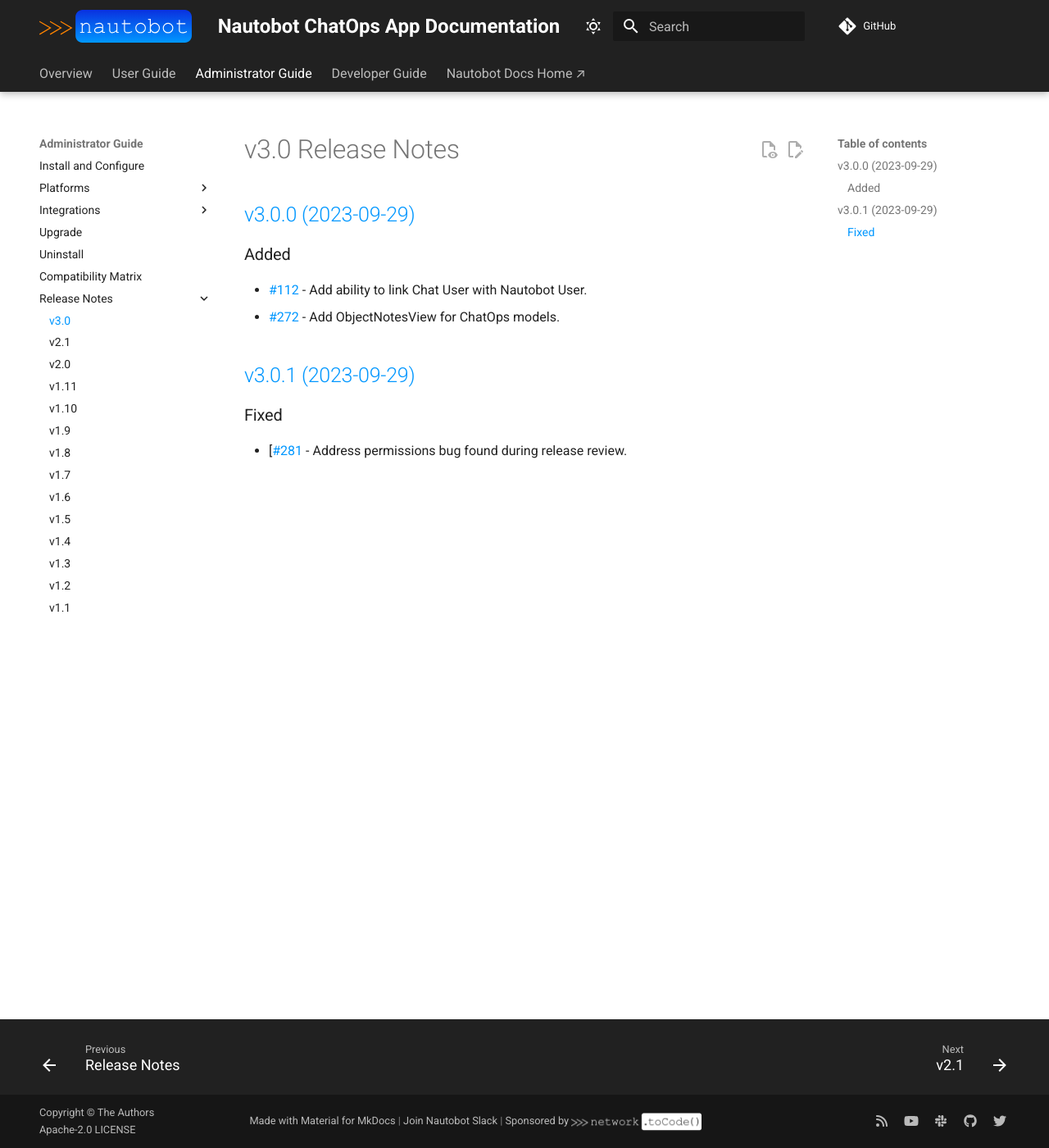
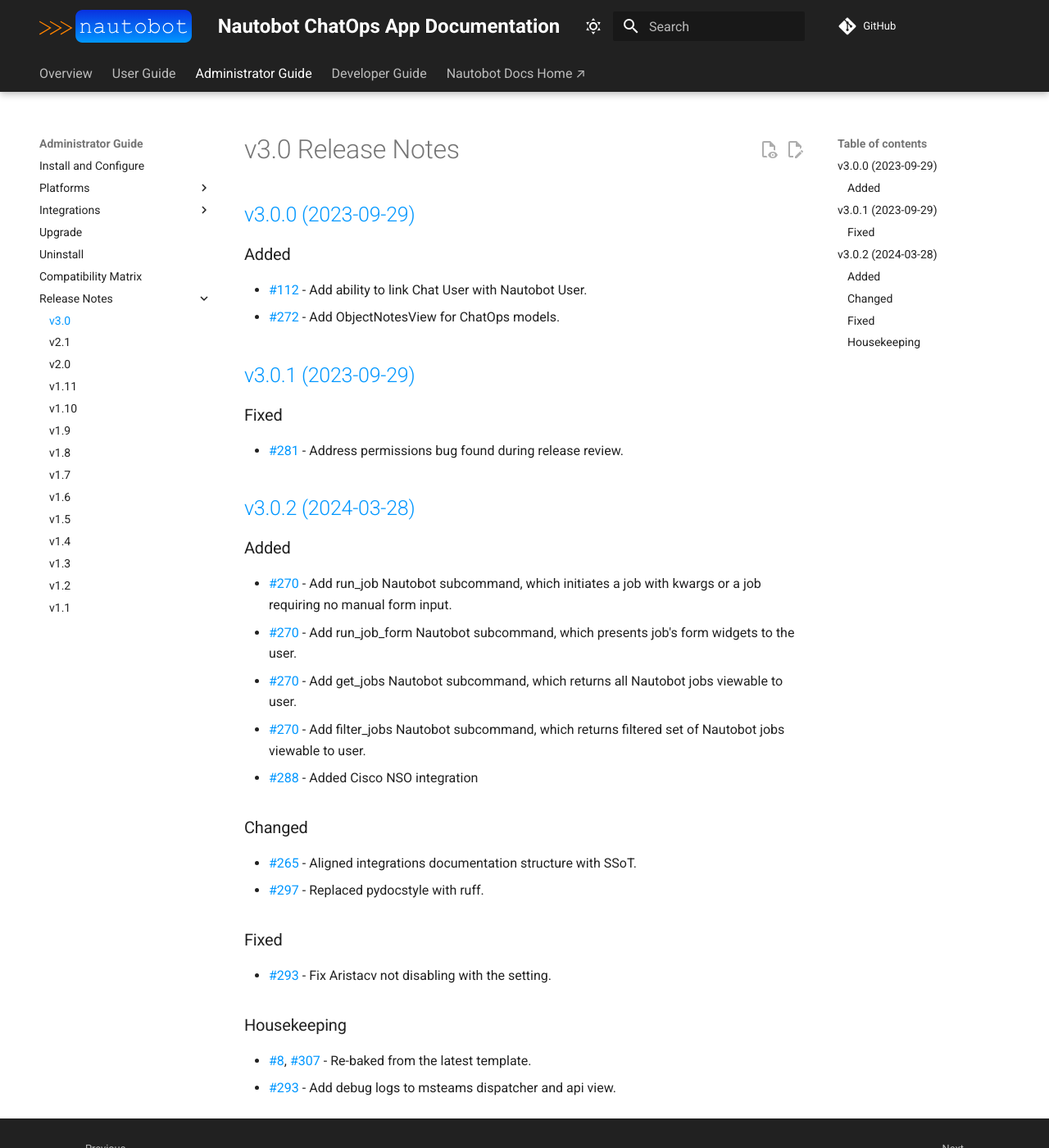
Before and after one commit to nautobot/nautobot-app-chatops, an MkDocs documentation site: the page built from docs/admin/release_notes/version_3.0.md, in a window 1280 px wide and 1400 px high. Shown: the whole window at 82% size. Built offline with MkDocs 1.6.1 and Material for MkDocs 9.7.7, drawn with Linux system fonts in a browser that asks for light colours; comment, search, counter and statistics services are not loaded.

Commit message:
Prepare for 3.0.2 release

```diff
--- a/docs/admin/release_notes/version_3.0.md
+++ b/docs/admin/release_notes/version_3.0.md
@@ -13,4 +13,28 @@
 
 ### Fixed
 
-- [[#281](https://github.com/nautobot/nautobot-app-chatops/issues/281) - Address permissions bug found during release review.
+- [#281](https://github.com/nautobot/nautobot-app-chatops/issues/281) - Address permissions bug found during release review.
+
+## [v3.0.2 (2024-03-28)](https://github.com/nautobot/nautobot-app-chatops/releases/tag/v3.0.2)
+
+### Added
+
+- [#270](https://github.com/nautobot/nautobot-app-chatops/issues/270) - Add run_job Nautobot subcommand, which initiates a job with kwargs or a job requiring no manual form input.
+- [#270](https://github.com/nautobot/nautobot-app-chatops/issues/270) - Add run_job_form Nautobot subcommand, which presents job's form widgets to the user.
+- [#270](https://github.com/nautobot/nautobot-app-chatops/issues/270) - Add get_jobs Nautobot subcommand, which returns all Nautobot jobs viewable to user.
+- [#270](https://github.com/nautobot/nautobot-app-chatops/issues/270) - Add filter_jobs Nautobot subcommand, which returns filtered set of Nautobot jobs viewable to user.
+- [#288](https://github.com/nautobot/nautobot-app-chatops/issues/288) - Added Cisco NSO integration
+
+### Changed
+
+- [#265](https://github.com/nautobot/nautobot-app-chatops/issues/265) - Aligned integrations documentation structure with SSoT.
+- [#297](https://github.com/nautobot/nautobot-app-chatops/issues/297) - Replaced pydocstyle with ruff.
+
+### Fixed
+
+- [#293](https://github.com/nautobot/nautobot-app-chatops/issues/293) - Fix Aristacv not disabling with the setting.
+
+### Housekeeping
+
+- [#8](https://github.com/nautobot/nautobot-app-chatops/issues/8), [#307](https://github.com/nautobot/nautobot-app-chatops/issues/307) - Re-baked from the latest template.
+- [#293](https://github.com/nautobot/nautobot-app-chatops/issues/293) - Add debug logs to msteams dispatcher and api view.
--- a/pyproject.toml
+++ b/pyproject.toml
@@ -1,6 +1,6 @@
 [tool.poetry]
 name = "nautobot-chatops"
-version = "3.0.1"
+version = "3.0.2"
 description = "A app providing chatbot capabilities for Nautobot"
 authors = ["Network to Code, LLC <opensource@networktocode.com>"]
 license = "Apache-2.0"
```
Also changed, not shown: 9 other files.
